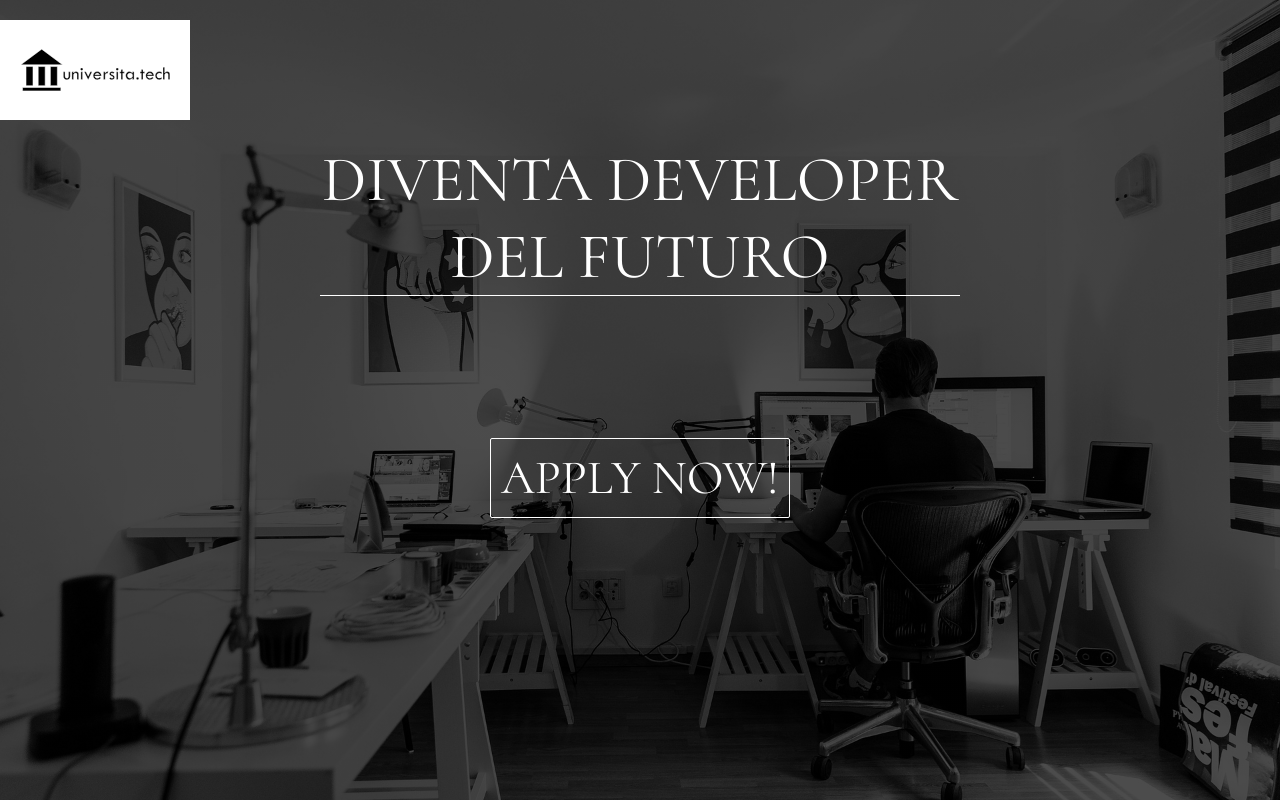
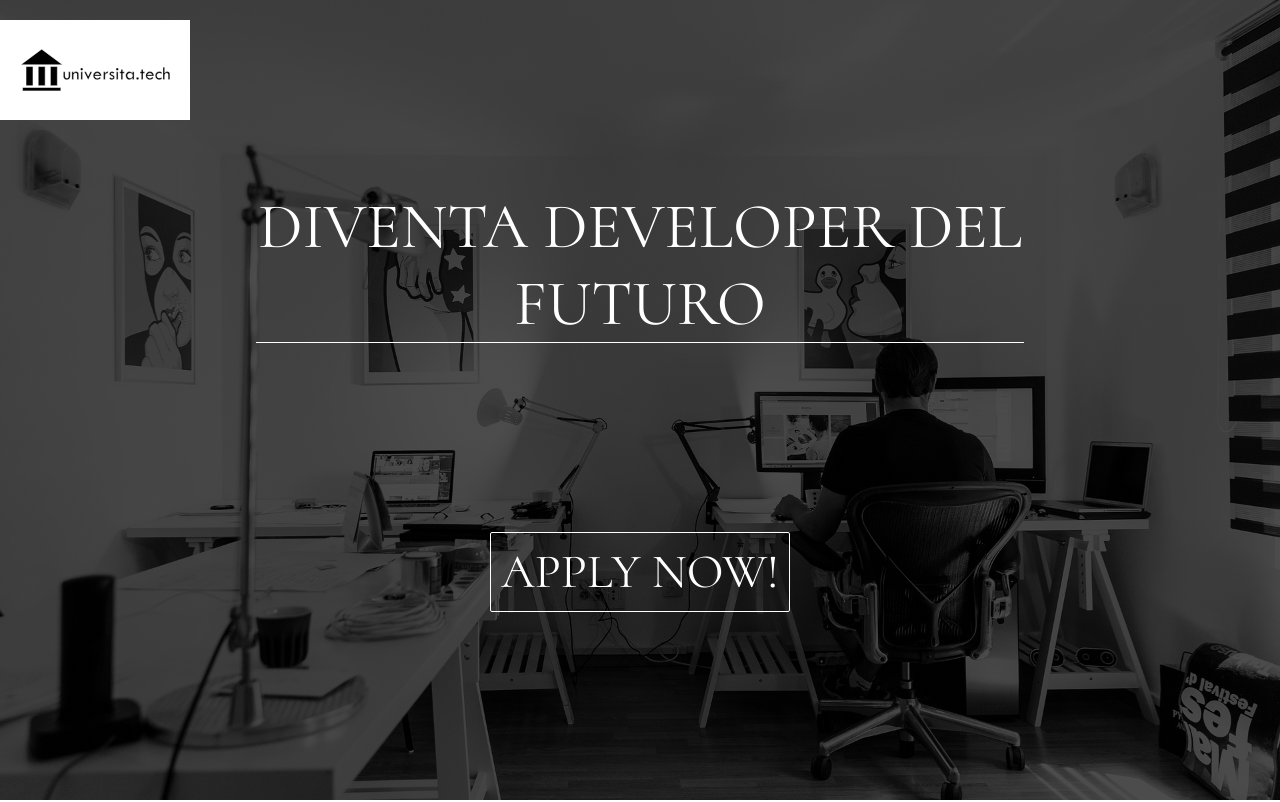
Before and after one commit to robdll/unitech, an Angular app: page / in a window 1280 px wide. Shown: the top 802 px of the page. Built offline with nearby package versions, Linux system fonts and the light colour scheme; what ngx-page-scroll, ngx-page-scroll-core would draw is missing.

Commit message:
reduce desktop css for header

```diff
--- a/src/app/app.component.scss
+++ b/src/app/app.component.scss
@@ -17,22 +17,21 @@
   background-position: center;
   background-repeat: no-repeat;
   background-size: cover;
+  display: flex;
+  flex-direction: column;
+  justify-content: space-evenly;
   height: 100vh;
-  display: grid;
-  grid-template-columns: 25% 50% 25%;
-  grid-template-rows: auto auto;
+  padding: 0 20%;
 }
 
 .header_title, .header_btn {
-  grid-column: 2;
   text-align: center;
   color: white;
-  margin: 0px auto;
+  font-size: 3em;
+  margin: 0 auto;
 }
 
 .header_title {
-  grid-row: 1;
-  align-self: center;
   font-family: 'Cormorant', serif;
   font-weight: 300;
   font-size: 4em;
@@ -40,15 +39,12 @@
 }
 
 .header_btn {
-  grid-row: 2;
-  align-self: start;
-  font-size: 3em;
 }
 
 .main-container{
   display: flex;
   flex-direction: column;
-  padding: 0 20% 0 20%;
+  padding: 0 20%;
 }
 
 .section-container{
@@ -65,7 +61,7 @@
   display: flex;
   flex-direction: column;
   border-bottom: 1px solid;
-  padding: 50px 0px 0px 0px;
+  padding-top: 50px;
   width: 100%;
 }
 
```
